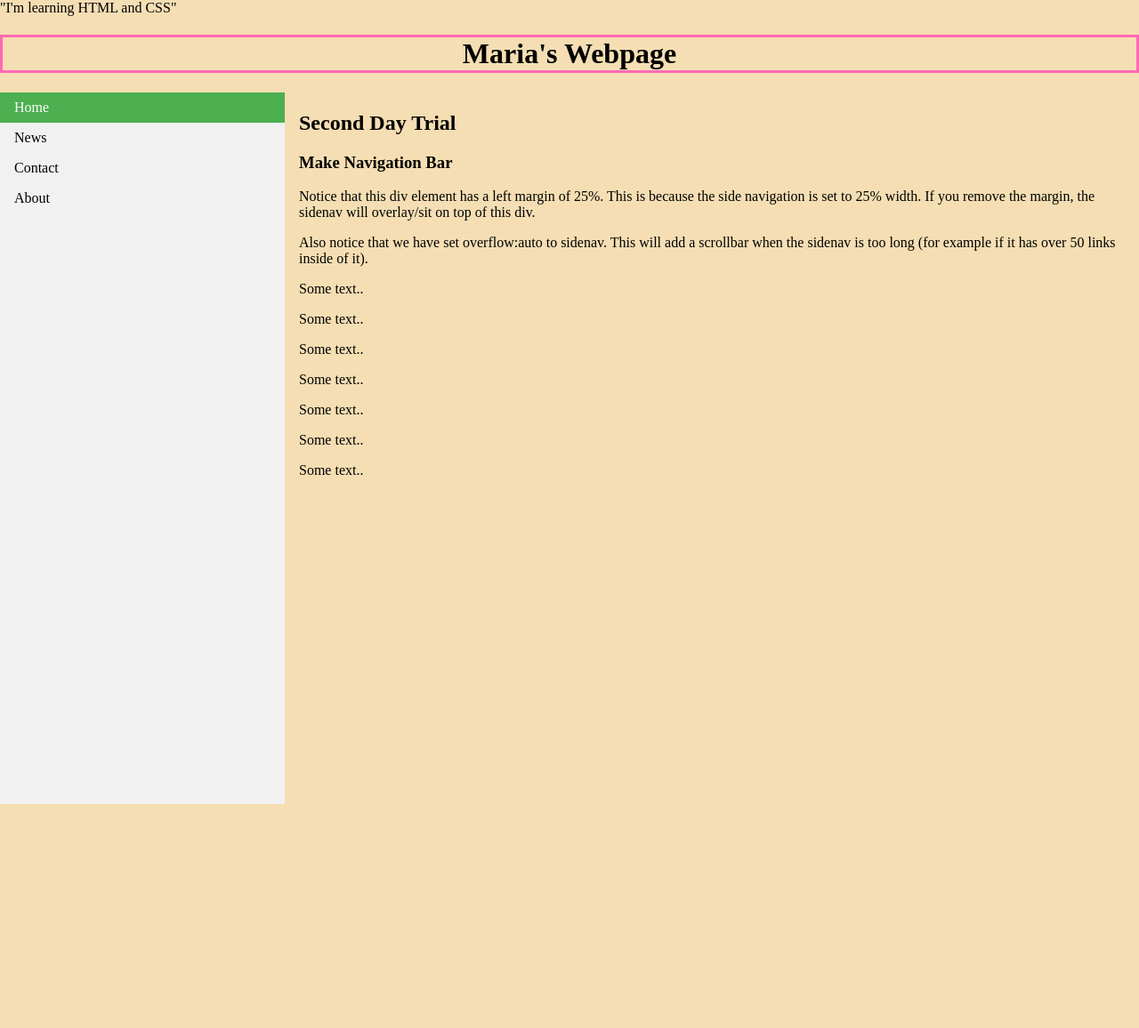
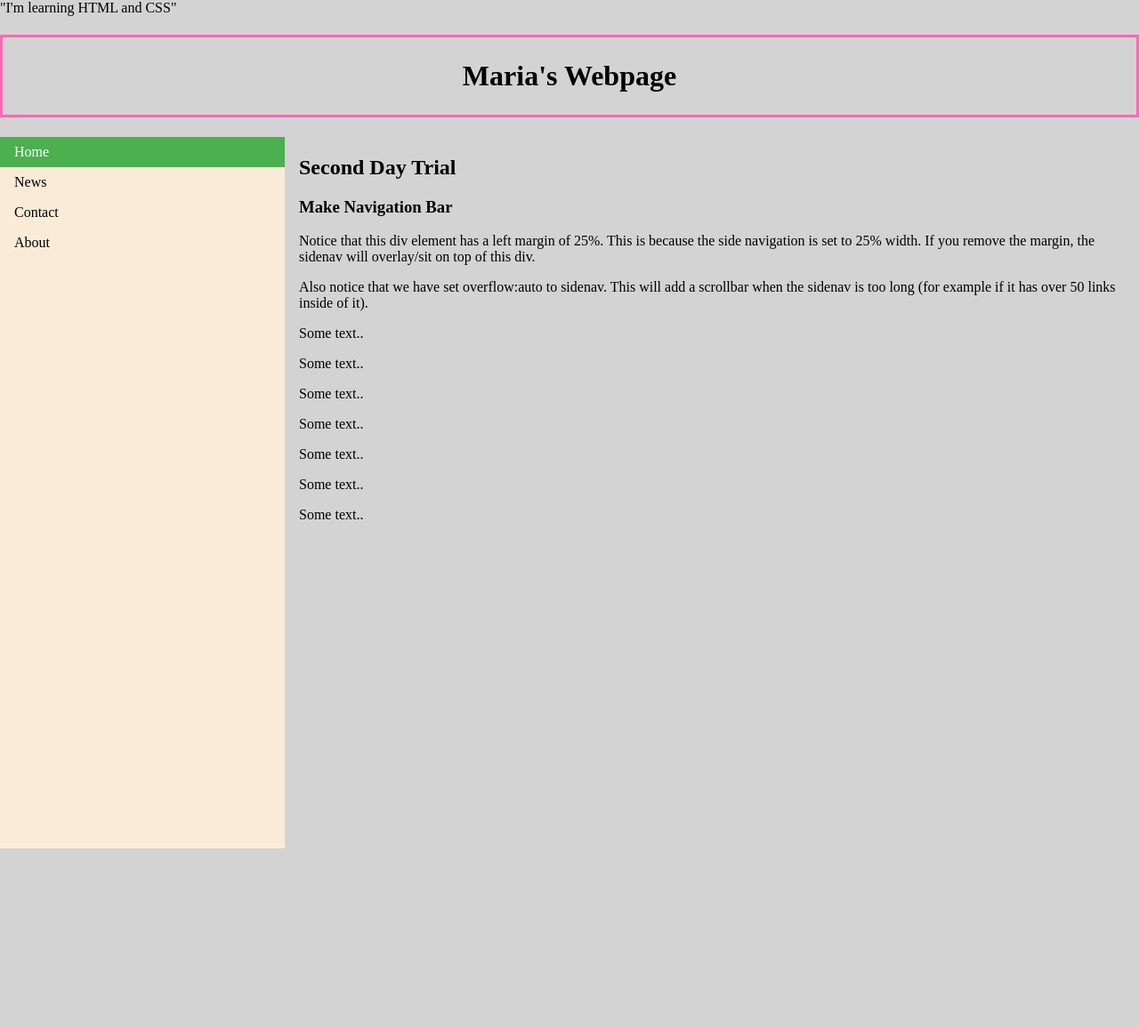
Before and after one commit to msoedirgo/msoedirgo.github.io, a PHP site: page / in a window 1280 px wide. Shown: the whole page at 89% size. Before the commit the page ends 904 px from the top, so only its background shows below. Run offline with PHP 8.4, Linux system fonts and the light colour scheme.

Commit message:
update10

```diff
--- a/mystyle.css
+++ b/mystyle.css
@@ -1,5 +1,5 @@
 body{
-  background-color: wheat;
+  background-color: lightgray;
   margin:0;
 }
   h1{
@@ -10,6 +10,7 @@ body{
 .one{
     border-style: solid;
     border-color: hotpink;
+    padding:25px;
 }
 
 ul {
@@ -17,7 +18,7 @@ ul {
     margin: 0;
     padding: 0;
     width: 25%;
-    background-color: #f1f1f1;
+    background-color: antiquewhite;
     position: fixed;
     height: 100%;
     overflow: auto;
```
